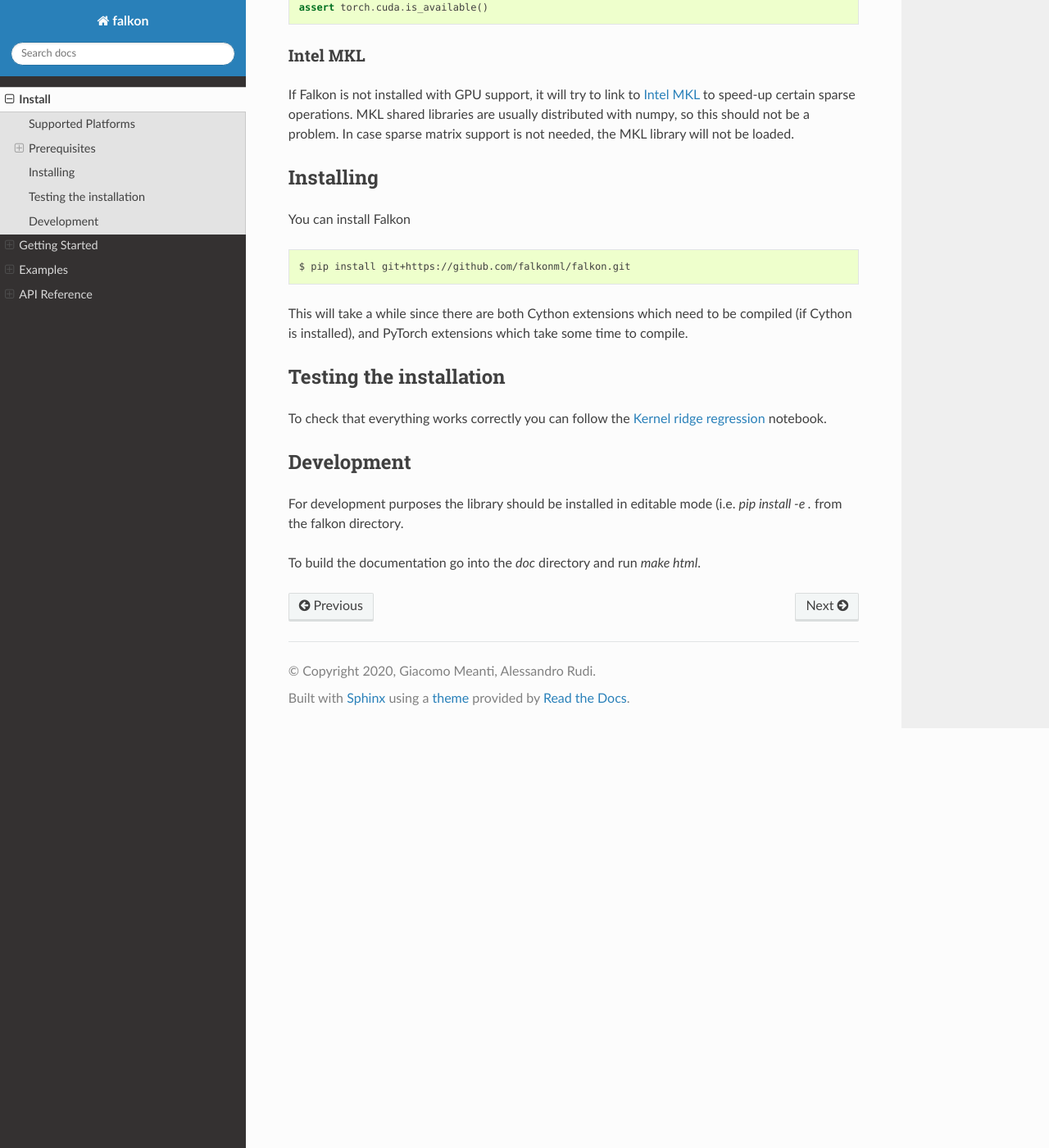
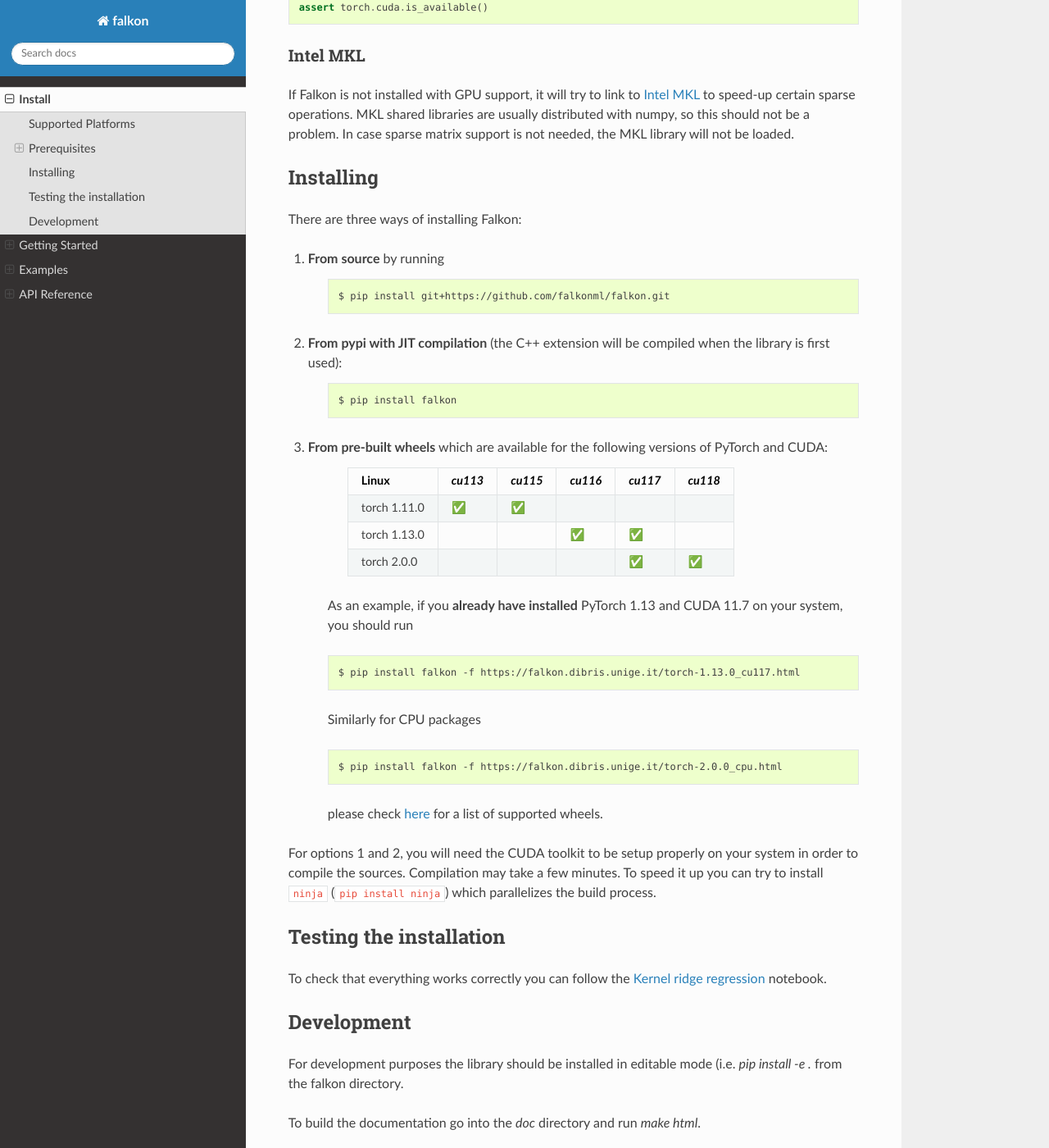
Before and after one commit to FalkonML/falkon, a Sphinx documentation site: the page built from doc/install.rst, in a window 1280 px wide and 1400 px high, scrolled down 615 px. Shown: the whole window at 82% size. Built offline with Sphinx 7.4.7 and the Read the Docs theme 2.0.0, drawn with Linux system fonts in a browser that asks for light colours.

Commit message:
Update install docs

```diff
--- a/doc/install.rst
+++ b/doc/install.rst
@@ -35,17 +35,51 @@
 In case sparse matrix support is not needed, the MKL library will not be loaded.
 
 
+
 Installing
 ----------
 
-You can install Falkon
+There are three ways of installing Falkon:
 
-.. code-block:: bash
+1. **From source** by running
 
-   $ pip install git+https://github.com/falkonml/falkon.git
+    .. code-block:: bash
 
-This will take a while since there are both Cython extensions which need to be compiled (if Cython is installed),
-and PyTorch extensions which take some time to compile.
+      $ pip install git+https://github.com/falkonml/falkon.git
+
+2. **From pypi with JIT compilation** (the C++ extension will be compiled when the library is first used):
+
+    .. code-block:: bash
+
+      $ pip install falkon
+
+3. **From pre-built wheels** which are available for the following versions of PyTorch and CUDA:
+
+     ============== ========= ========= ========= ========= =========
+      Linux          `cu113`   `cu115`   `cu116`   `cu117`   `cu118`
+     ============== ========= ========= ========= ========= =========
+      torch 1.11.0   ✅         ✅
+      torch 1.13.0                       ✅         ✅
+      torch 2.0.0                                  ✅         ✅
+     ============== ========= ========= ========= ========= =========
+
+    As an example, if you **already have installed** PyTorch 1.13 and CUDA 11.7 on your system, you should run
+
+    .. code-block:: bash
+
+      $ pip install falkon -f https://falkon.dibris.unige.it/torch-1.13.0_cu117.html
+
+    Similarly for CPU packages
+
+    .. code-block:: bash
+
+      $ pip install falkon -f https://falkon.dibris.unige.it/torch-2.0.0_cpu.html
+
+    please check `here <https://falkon.dibris.unige.it/index.html>`__ for a list of supported wheels.
+
+For options 1 and 2, you will need the CUDA toolkit to be setup properly on your system in order to compile the sources.
+Compilation may take a few minutes. To speed it up you can try to install ``ninja`` (``pip install ninja``) which
+parallelizes the build process.
 
 
 Testing the installation
```
Also changed, not shown: README.md (+6 -8 lines).
